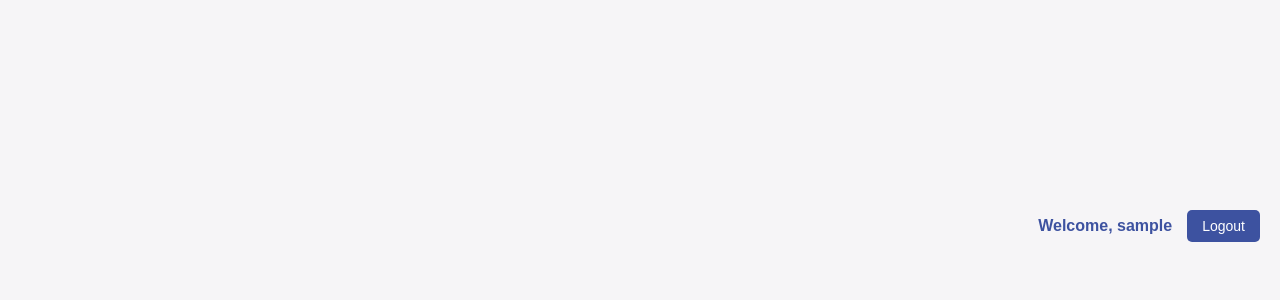
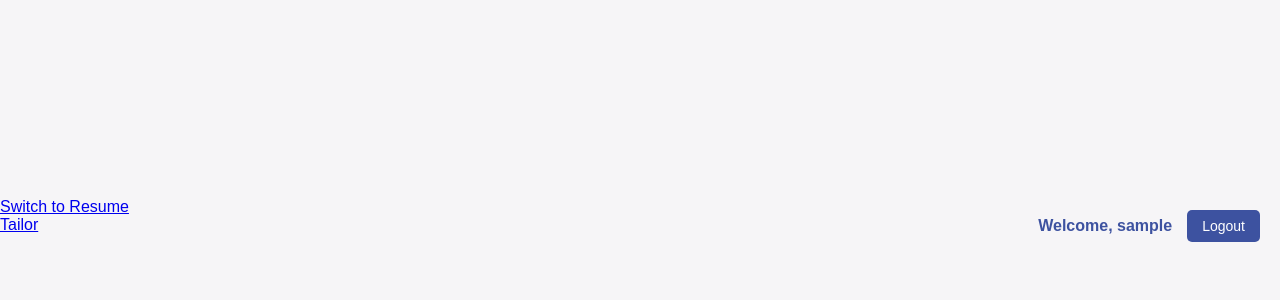
Before and after one commit to CMPUT-401/job-tracker, a Django app: template myapp/templates/dashboard.html in a window 1280 px wide. Shown: the part 174-474 px from the top of the page. Run offline with Django 5.2, Linux system fonts and the light colour scheme; the template is opened without the code that fills it: most values are stand-ins (such as "Sample title", 1, 10 or a date in 2020).

Commit message:
Add tailor button with Aayushi's stuff

```diff
--- a/myapp/templates/dashboard.html
+++ b/myapp/templates/dashboard.html
@@ -4,6 +4,7 @@
     <meta charset="UTF-8">
     <meta name="viewport" content="width=device-width, initial-scale=1.0">
     <title>Dashboard</title>
+    <a href="{% url 'resume_tailor' %}" style="margin-bottom: 20px; display: inline-block;">Switch to Resume Tailor</a>
     {% load static %}
     <link rel="stylesheet" href="{% static 'styles.css' %}">
 </head>
```
Also changed, not shown: db.sqlite3.
